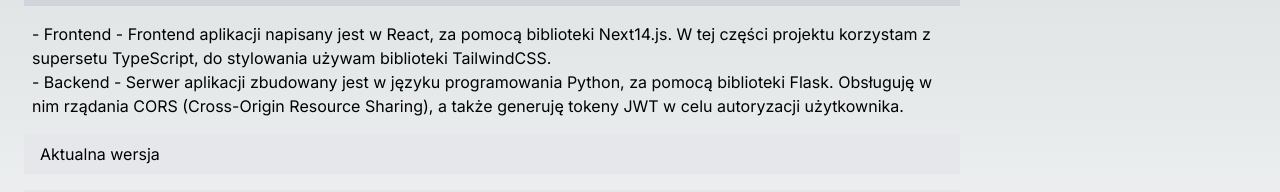
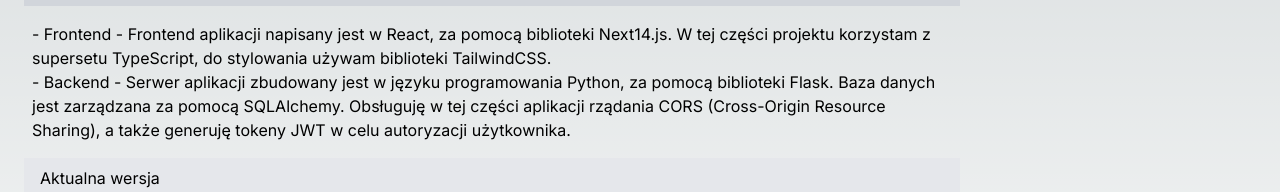
Before and after one commit to DUP3RELE/GastroHero, a Next.js app: page /docs in a window 1280 px wide. Both pictures are taken after a click on the button "Technologia". Shown: the part 226-418 px from the top of the page. Built offline with nearby package versions, Linux system fonts and the light colour scheme.

Commit message:
small changes

```diff
--- a/app/docs/page.tsx
+++ b/app/docs/page.tsx
@@ -24,7 +24,8 @@ const Docs = () => {
 					</p>
 					<p>
 						- Backend - Serwer aplikacji zbudowany jest w języku programowania
-						Python, za pomocą biblioteki Flask. Obsługuję w nim rządania CORS
+						Python, za pomocą biblioteki Flask. Baza danych jest zarządzana za
+						pomocą SQLAlchemy. Obsługuję w tej części aplikacji rządania CORS
 						(Cross-Origin Resource Sharing), a także generuję tokeny JWT w celu
 						autoryzacji użytkownika.
 					</p>
```
